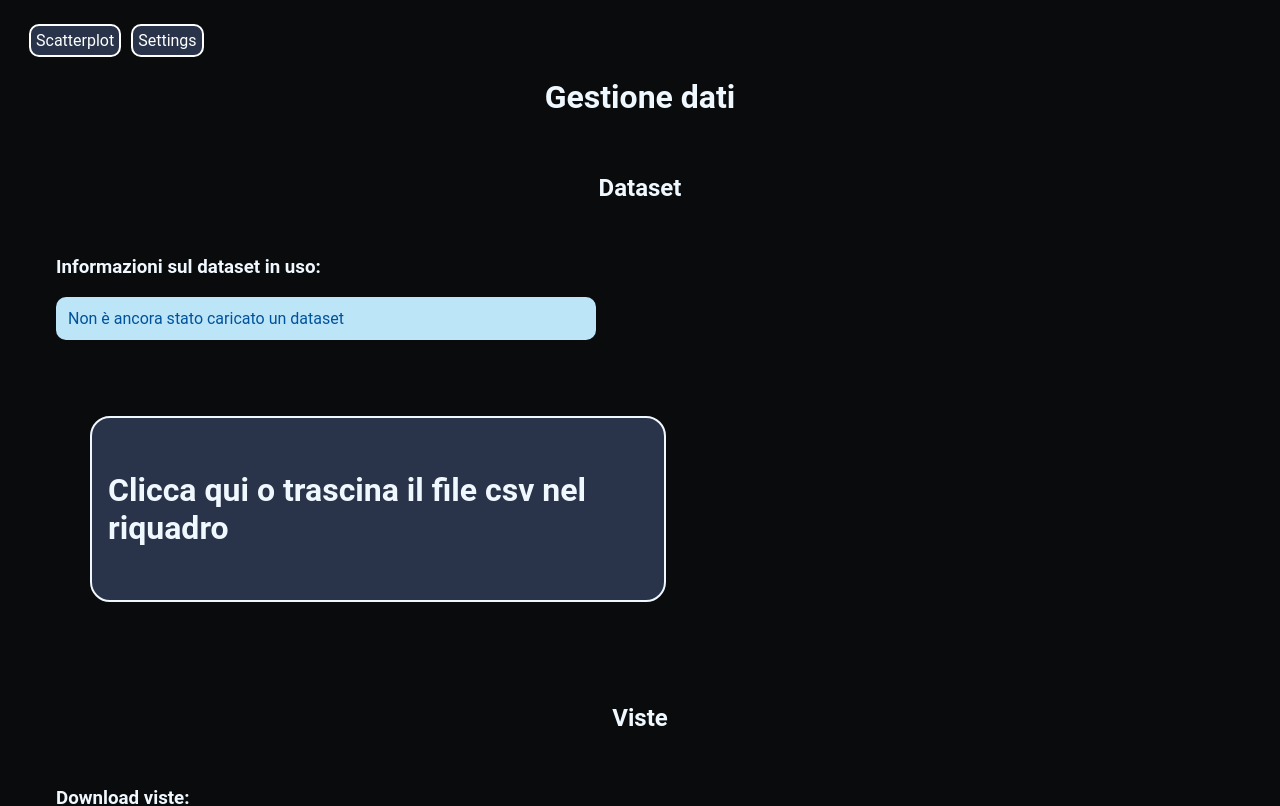
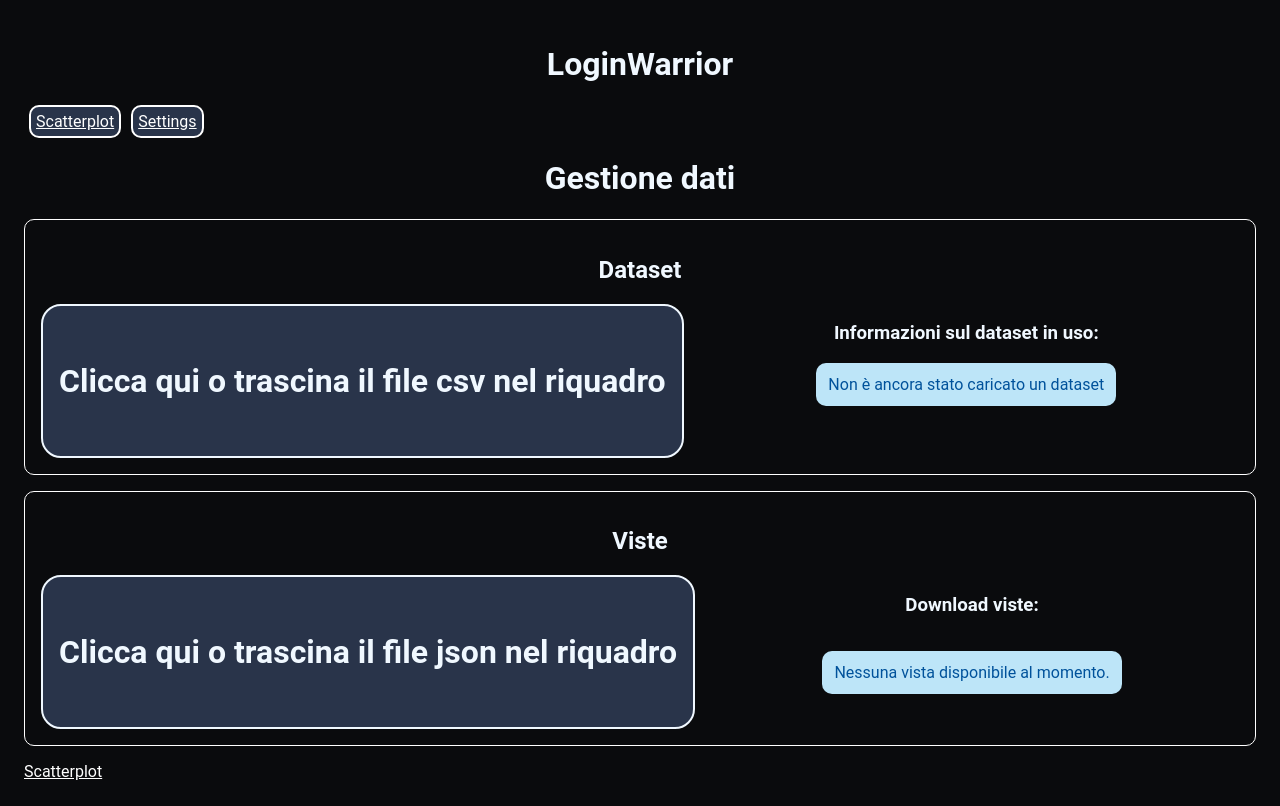
Before and after one commit to Club-Swendwich/LoginWarrior, a React (Create React App) app: page /data in a window 1280 px wide. Shown: the top 806 px of the page. Built offline with nearby package versions, Linux system fonts and the light colour scheme.

Commit message:
style gestione dati, navbar e messaggi

```diff
--- a/src/App.scss
+++ b/src/App.scss
@@ -69,7 +69,6 @@ $inverse-on-surface-dark: #191c1e;
 .msgFail,
 .msgInfo {
   border-radius: 10px;
-  margin: 10px 0px;
   padding: 12px;
 }
 
@@ -115,10 +114,20 @@ button {
     justify-content: center;
     align-items: center;
     flex-direction: column;
-    margin: 50px;
+    margin-right: 10px;
     background-color: #29344a;
 }
 
+.dragArea {
+  padding-left: 1em;
+  padding-right: 1em;
+}
+.datasetInfoArea {
+  display: flex;
+  flex: 1;
+  flex-direction: column;
+  align-items: center;
+}
 
 .renderArea {
   background-color: white;
@@ -169,20 +178,6 @@ button {
   align-items: center;
 }
 
-ul {
-  display: block;
-  margin-left: -10px;
-}
-
-ul li {
-  display: block;
-  position: relative;
-}
-
-ul li:not(:last-child) {
-  margin-bottom: 16px;
-}
-
 body {
   font-family: 'Roboto', sans-serif;
   background-color: $background-light;
@@ -195,7 +190,12 @@ body {
 }
 
 .info-loader {
+  margin-top: 1em;
+  margin-bottom: 1em;
   padding: 1em;
+  border: 1px solid;
+  border-color: white;
+  border-radius: 10px;
 }
 
 .datasetFieldsList {
@@ -224,15 +224,14 @@ body {
 
 a {
   color: white;
-  text-decoration: none;
+}
+
+.link {
+  color: blue;
+  text-decoration: underline;
 }
 
 .sett-flex-container {
   display: flex;
   flex-direction: row;
-  flex-wrap: wrap;
-  > * {
-    flex: 0 0 45%;
-    padding: 1em;
-  }
 }
--- a/src/App.tsx
+++ b/src/App.tsx
@@ -30,6 +30,7 @@ function App() {
   return (
     <div className="container">
       <Router>
+        <h1>LoginWarrior</h1>
         <Navbar />
         <Routes>
           <Route
--- a/src/components/datasetinfo.tsx
+++ b/src/components/datasetinfo.tsx
@@ -29,7 +29,7 @@ export const DatasetInfoView = ({ maybeDataset } : { maybeDataset : Dataset | nu
   }, [maybeDataset]);
 
   return (
-    <div>
+    <div className="datasetInfoArea">
       <h3>Informazioni sul dataset in uso:</h3>
       { Inner }
     </div>
--- a/src/components/viewsdownloader.tsx
+++ b/src/components/viewsdownloader.tsx
@@ -50,7 +50,7 @@ export const ViewsDownloaderView = (props: ViewsDownloaderViewProp) => {
   }, [views, serializer, error]);
 
   return (
-    <div>
+    <div className="datasetInfoArea">
       <h3>Download viste:</h3>
       { Inner }
     </div>
--- a/src/pages/data.tsx
+++ b/src/pages/data.tsx
@@ -25,16 +25,16 @@ export const DataManagementPage = (prop: DataManagementPageProp) => {
       <div className="info-loader">
         <h2>Dataset</h2>
         <div className="sett-flex-container">
+          <CSVDatasetLoaderView updateDataset={updateDataset} />
           <DatasetInfoView maybeDataset={dataset} />
-          <CSVDatasetLoaderView updateDataset={updateDataset} />
         </div>
       </div>
       <div className="info-loader">
         <h2>Viste</h2>
         <div>
           <div className="sett-flex-container">
+            <JSONViewsLoaderView updateViews={updateView} />
             <JSONViewsDownloaderView views={view} />
-            <JSONViewsLoaderView updateViews={updateView} />
           </div>
         </div>
       </div>
--- a/src/pages/scatterplot.tsx
+++ b/src/pages/scatterplot.tsx
@@ -21,14 +21,10 @@ const NotPresentBox = (
   { dataset, settings } : { dataset: boolean, settings: boolean },
 ) => (
   <div>
-    <ul>
-      { dataset && <li className="msgFail">Non è stato caricato il dataset.</li>}
-      { settings && <li className="msgFail">Non è stata caricata nessuna vista.</li>}
-    </ul>
-    <p>
-      <Link to="/data">Carica</Link>
-      {' '}
-      i dati mancanti
+    { dataset && <p className="msgFail">Non è stato caricato il dataset.</p>}
+    { settings && <p className="msgFail">Non è stata caricata nessuna vista.</p>}
+    <p className="msgFail">
+      <Link className="link" to="/data">Carica i dati mancanti.</Link>
     </p>
   </div>
 );
```
Also changed, not shown: src/scatterplot/viewcomposer.tsx (deleted, +0 -116 lines).
